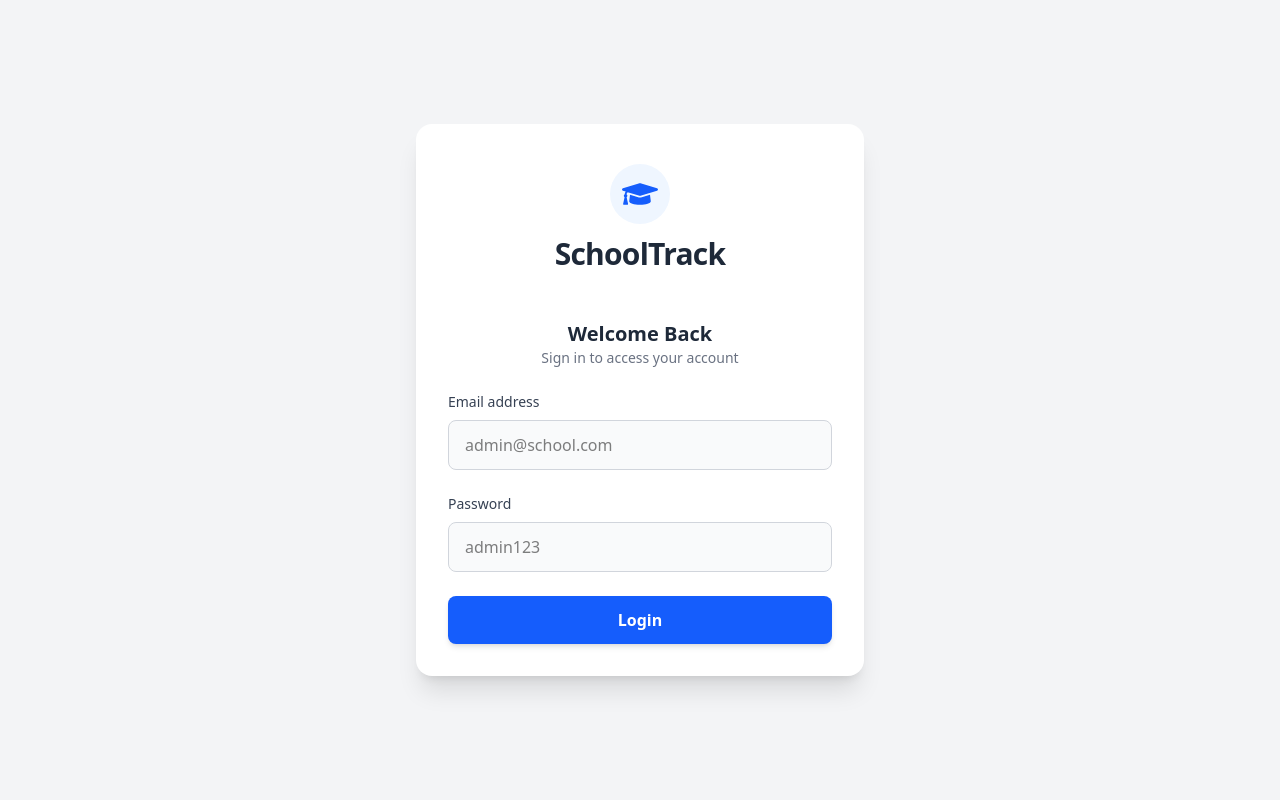
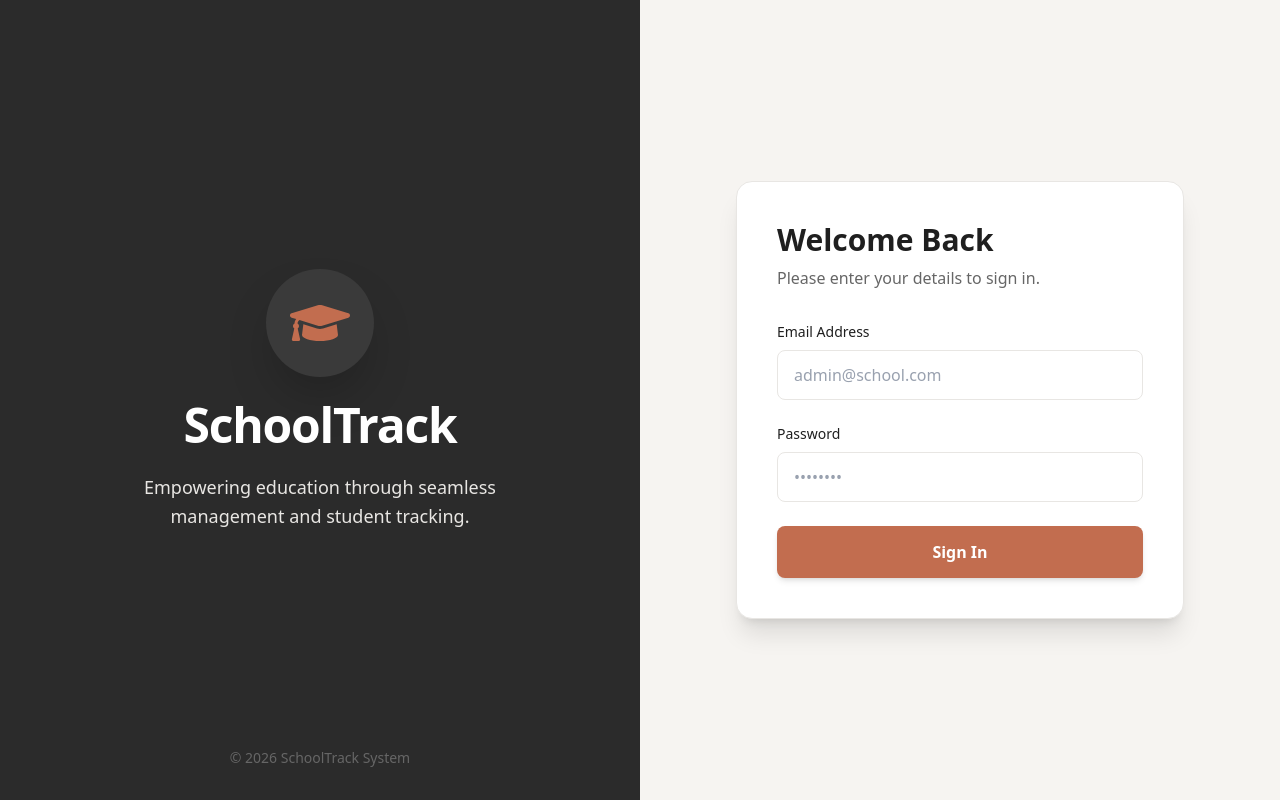
Before and after one commit to bemnet-21/SchoolTrack, a Next.js app in the folder client/: page /login in a window 1280 px wide. Built offline with nearby package versions, Linux system fonts and the light colour scheme; no server answers.

Commit message:
style: update login page theme and layout

```diff
--- a/client/app/(auth)/login/page.tsx
+++ b/client/app/(auth)/login/page.tsx
@@ -7,8 +7,15 @@ import React, { useState } from 'react'
 import { FaGraduationCap } from 'react-icons/fa'
 import { useDispatch } from 'react-redux';
 
+// Icon for the loading state
+const Spinner = () => (
+  <svg className="animate-spin -ml-1 mr-3 h-5 w-5 text-white" xmlns="http://www.w3.org/2000/svg" fill="none" viewBox="0 0 24 24">
+    <circle className="opacity-25" cx="12" cy="12" r="10" stroke="currentColor" strokeWidth="4"></circle>
+    <path className="opacity-75" fill="currentColor" d="M4 12a8 8 0 018-8V0C5.373 0 0 5.373 0 12h4zm2 5.291A7.962 7.962 0 014 12H0c0 3.042 1.135 5.824 3 7.938l3-2.647z"></path>
+  </svg>
+);
+
 const Page = () => {
-
   const [email, setEmail] = useState<string>('');
   const [password, setPassword] = useState<string>('');
   const [error, setError] = useState<string>('')
@@ -27,17 +34,13 @@ const Page = () => {
 
       if (data.requirePasswordChange) {
         localStorage.setItem('token', data.token);
-
-
         router.push('/change-password');
         return;
       }
 
-      // 2. Standard Login Flow
       localStorage.setItem('token', data.token);
       dispatch(setCredentials({ user: data.user, token: data.token }));
 
-      // Redirect based on role
       router.push(`/${data.user.role.toLowerCase()}`);
 
     } catch(err: any) {
@@ -49,75 +52,124 @@ const Page = () => {
       } else {
         setError("An unexpected error occured.")
       }
-
       setLoading(false)
     }
   }
 
   return (
-    <section className='bg-gray-100 w-full min-h-screen flex justify-center items-center p-4'>
-        <div className='flex flex-col w-full max-w-md bg-white rounded-2xl shadow-xl overflow-hidden'>
+    <section className='w-full h-screen flex overflow-hidden'>
 
-            <div className='flex flex-col items-center pt-10 pb-4'>
-                <div className='bg-blue-50 p-3 rounded-full mb-3'>
-                    <FaGraduationCap className='text-blue-600 text-4xl'/>
+      {/* LEFT SIDE - BRANDING */}
+      {/* bg-charcoal */}
+      <div className='hidden md:flex flex-1 bg-charcoal flex-col justify-center items-center relative p-12'>
+        <div className='absolute inset-0 opacity-10 pattern-dots'></div> {/* Optional Texture placeholder */}
+
+        <div className='z-10 flex flex-col items-center gap-6 text-center'>
+          <div className='p-6 bg-lightCharcoal rounded-full shadow-2xl'>
+            {/* color-mutedOrange */}
+            <FaGraduationCap className='text-mutedOrange text-6xl' />
           </div>
-                <h1 className='text-3xl font-bold text-gray-800 tracking-tight'>SchoolTrack</h1>
+          <h1 className='text-white text-5xl font-bold tracking-tight'>SchoolTrack</h1>
+          <p className='text-borderColor text-lg max-w-md font-light leading-relaxed'>
+            Empowering education through seamless management and student tracking.
+          </p>
         </div>
 
-            {/* Added onSubmit here, removed onClick from button */}
-            <form className='p-8 space-y-6' onSubmit={handleLogin}>
-                <div className='text-center mb-6'>
-                    <h2 className='text-xl font-semibold text-gray-800'>Welcome Back</h2>
-                    <p className='text-gray-500 text-sm'>Sign in to access your account</p>
+        {/* Decorative footer on left */}
+        <div className='absolute bottom-8 text-textSecondary text-sm'>
+          &copy; {new Date().getFullYear()} SchoolTrack System
+        </div>
       </div>
 
+      {/* RIGHT SIDE - FORM */}
+      {/* bg-backgroundBase */}
+      <div className='flex-1 bg-backgroundBase flex items-center justify-center p-6 sm:p-12'>
+
+        <div className='w-full max-w-md bg-white rounded-2xl shadow-xl border border-borderColor p-8 sm:p-10'>
+
+          {/* Mobile Logo (Visible only on small screens) */}
+          <div className='md:hidden flex items-center gap-2 mb-8 text-charcoal'>
+            <FaGraduationCap className='text-mutedOrange text-2xl' />
+            <h2 className='text-xl font-bold'>SchoolTrack</h2>
+          </div>
+
+          <div className='mb-8'>
+            <h2 className='text-3xl font-bold text-textPrimary mb-2'>Welcome Back</h2>
+            <p className='text-textSecondary'>Please enter your details to sign in.</p>
+          </div>
+
+          <form onSubmit={handleLogin} className='space-y-6'>
+
+            {/* Email Input */}
             <div className='space-y-2'>
-                  <label htmlFor="email" className='text-sm font-medium text-gray-700 block'>
-                    Email address
+              <label
+                htmlFor="email"
+                className='block text-sm font-medium text-textPrimary'
+              >
+                Email Address
               </label>
               <input
+                id="email"
                 type="email"
-                    id="email"
                 value={email}
                 onChange={(e) => setEmail(e.target.value)}
-                    className='w-full px-4 py-3 rounded-lg border border-gray-300 focus:border-blue-500 focus:ring-4 focus:ring-blue-100 outline-none transition-all duration-200 bg-gray-50 focus:bg-white'
-                    placeholder='admin@school.com'
+                placeholder="admin@school.com"
+                required
+                className='w-full px-4 py-3 rounded-lg bg-white border border-borderColor text-textPrimary placeholder-gray-400 focus:outline-none focus:ring-2 focus:ring-borderColor focus:border-transparent transition-all duration-200'
               />
             </div>
 
+            {/* Password Input */}
             <div className='space-y-2'>
               <div className='flex justify-between items-center'>
-                    <label htmlFor="password" className='text-sm font-medium text-gray-700'>
+                <label
+                  htmlFor="password"
+                  className='block text-sm font-medium text-textPrimary'
+                >
                   Password
                 </label>
               </div>
               <input
+                id="password"
                 type="password"
-                    id="password"
                 value={password}
                 onChange={(e) => setPassword(e.target.value)}
-                    className='w-full px-4 py-3 rounded-lg border border-gray-300 focus:border-blue-500 focus:ring-4 focus:ring-blue-100 outline-none transition-all duration-200 bg-gray-50 focus:bg-white'
-                    placeholder='admin123'
+                placeholder="••••••••"
+                required
+                className='w-full px-4 py-3 rounded-lg bg-white border border-borderColor text-textPrimary placeholder-gray-400 focus:outline-none focus:ring-2 focus:ring-mutedOrange focus:border-transparent transition-all duration-200'
               />
             </div>
+
+            {/* Error Message */}
             {error && (
-                        <div className="bg-red-100 border border-red-400 text-red-700 px-4 py-3 rounded relative text-sm">
-                            <span className="block sm:inline">{error}</span>
+              <div className='p-3 rounded-lg bg-red-50 border border-red-100 text-red-600 text-sm flex items-center gap-2 animate-pulse'>
+                <span className='font-bold'>!</span> {error}
               </div>
             )}
 
+            {/* Submit Button */}
             <button
               type="submit"
-                    className='w-full flex justify-center items-center bg-blue-600 hover:bg-blue-700 text-white font-bold py-3 px-4 rounded-lg shadow-md hover:shadow-lg transition-all duration-200 transform active:scale-95'
+              disabled={loading}
+              className={`w-full py-3.5 px-4 rounded-lg text-white font-semibold shadow-md transition-all duration-300 flex justify-center items-center
+                ${loading
+                  ? 'bg-lightCharcoal cursor-not-allowed opacity-80'
+                  : 'bg-mutedOrange hover:bg-[#A95C42] hover:shadow-lg transform active:scale-[0.98]'
+                }`}
             >
-                  {
-                    loading ? (
-                      <div className="w-4 h-4 border-2 border-white border-t-transparent rounded-full animate-spin" />)
-                      : ("Login")}
+              {loading ? (
+                <>
+                  <Spinner />
+                  Signing in...
+                </>
+              ) : (
+                'Sign In'
+              )}
             </button>
+          </form>
 
-            </form>
+
+        </div>
       </div>
     </section>
   )
--- a/client/app/(dashboard)/admin/students/register/page.tsx
+++ b/client/app/(dashboard)/admin/students/register/page.tsx
@@ -297,7 +297,7 @@ const RegisterStudentPage = () => {
                             </select>
                         </div>
                         <div className='space-y-2 md:col-span-2'>
-                            <label className='text-sm font-medium text-gray-700'>Student Email (Optional)</label>
+                            <label className='text-sm font-medium text-gray-700'>Student Email</label>
                             <input
                                 type="email"
                                 placeholder='student@school.com'
--- a/client/app/globals.css
+++ b/client/app/globals.css
@@ -7,6 +7,14 @@
   --breakpoint-xl: 1280px;
   --color-mainBlue: #2B7CEE;
   --color-bgGray: #F6F7F8;
+  --color-charcoal: #2B2B2B;
+  --color-lightCharcoal: #3A3A3A;
+  --color-mutedOrange: #C26D4F;
+  --color-lightOrange: #F3E4DE;
+  --color-backgroundBase: #F6F4F1;
+  --color-borderColor: #E8E6E3;
+  --color-textPrimary: #1F1F1F;
+  --color-textSecondary: #666666;
 }
 /* :root {
   --background: #ffffff;
--- a/client/interface/index.ts
+++ b/client/interface/index.ts
@@ -279,6 +279,7 @@ export interface SubjectsInfoInterface {
 export interface AssignSubjectsToClassInterface {
   classId: string
   subjects: SubjectsInfoInterface[]
+  term: number
 }
 
 export interface StudentsGradeInterface {
--- a/client/services/class.service.ts
+++ b/client/services/class.service.ts
@@ -17,6 +17,6 @@ export const addClass = ({ grade, name, teacherId }: AddClassInterface) => {
     return api.post('/class', { grade, name, teacherId })
 }
 
-export const assignSubjectsToClass = ({ classId, subjects }:AssignSubjectsToClassInterface) => {
-    return api.post('/class/assign-subjects', { classId, subjects })
+export const assignSubjectsToClass = ({ classId, subjects, term }:AssignSubjectsToClassInterface) => {
+    return api.post('/class/assign-subjects', { classId, subjects, term })
 }
```
Also changed, not shown: client/app/(dashboard)/admin/classes/[id]/assign-subjects/page.tsx (+20 -5 lines). Lines whose indentation alone changed are shown as unchanged.
